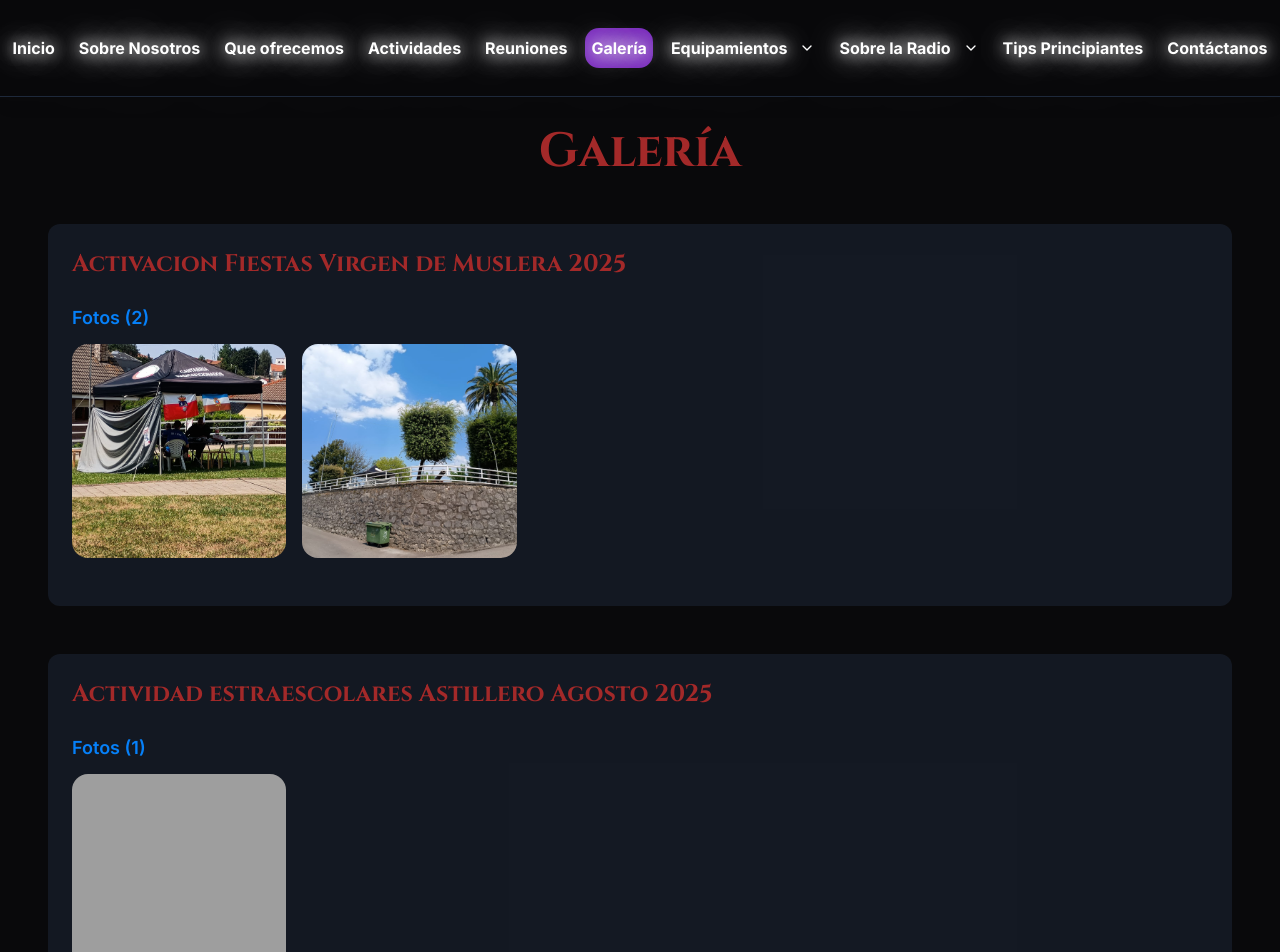
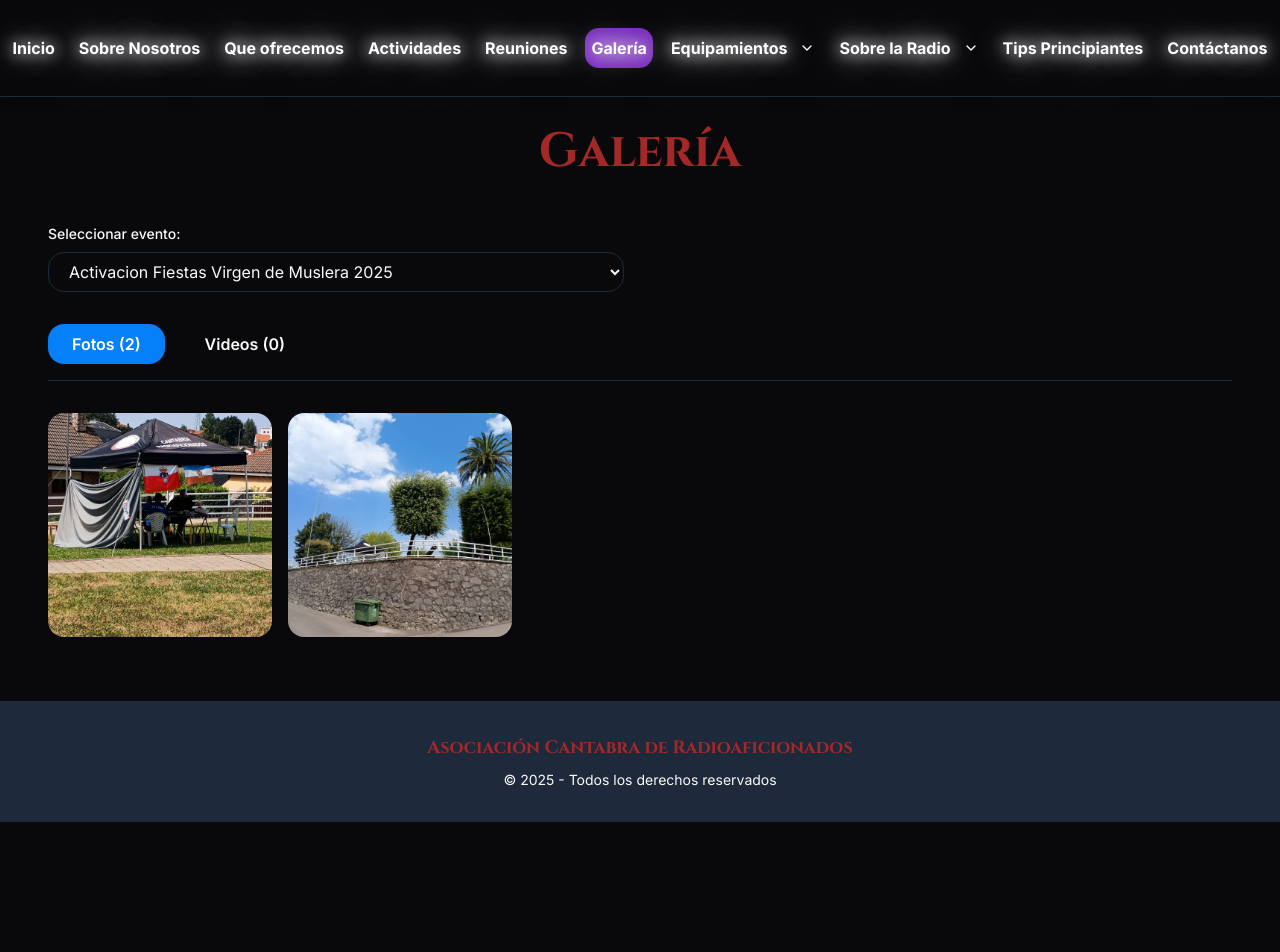
Before and after one commit to GospaMiguel/miguelradioweb1, a React (Vite) app: page /galeria in a window 1280 px wide. Shown: the top 952 px of the page. After the commit the page ends 822 px from the top, so only its background shows below. Built offline with nearby package versions, Linux system fonts and the light colour scheme; grey boxes are pictures that could not be loaded; the HTML template or start-up script is replaced by a standard one.

Commit message:
Reverted to commit 29b7a9a69043e70209bea972206e40d05b7f630f

```diff
--- a/src/pages/Galeria.tsx
+++ b/src/pages/Galeria.tsx
@@ -175,12 +175,22 @@ export const categories: Category[] = [
 ];
 
 const Galeria = () => {
+  const [selectedCategory, setSelectedCategory] = useState<string>(categories[0].id);
   const [lightboxOpen, setLightboxOpen] = useState(false);
   const [currentItemIndex, setCurrentItemIndex] = useState(0);
-  const [lightboxItems, setLightboxItems] = useState<GalleryItem[]>([]);
+  const [currentMediaType, setCurrentMediaType] = useState<"image" | "video">("image");
 
-  const openLightbox = (items: GalleryItem[], index: number) => {
-    setLightboxItems(items);
+  const currentCategory = categories.find((cat) => cat.id === selectedCategory);
+  const allItems = currentCategory?.items || [];
+
+  // Separar fotos y videos
+  const photos = allItems.filter((item) => item.type === "image");
+  const videos = allItems.filter((item) => item.type === "video");
+
+  // Items actuales según el tipo seleccionado
+  const currentItems = currentMediaType === "image" ? photos : videos;
+
+  const openLightbox = (index: number) => {
     setCurrentItemIndex(index);
     setLightboxOpen(true);
   };
@@ -190,11 +200,11 @@ const Galeria = () => {
   };
 
   const goToPrevious = () => {
-    setCurrentItemIndex((prev) => (prev === 0 ? lightboxItems.length - 1 : prev - 1));
+    setCurrentItemIndex((prev) => (prev === 0 ? currentItems.length - 1 : prev - 1));
   };
 
   const goToNext = () => {
-    setCurrentItemIndex((prev) => (prev === lightboxItems.length - 1 ? 0 : prev + 1));
+    setCurrentItemIndex((prev) => (prev === currentItems.length - 1 ? 0 : prev + 1));
   };
 
   const handleKeyDown = (e: React.KeyboardEvent) => {
@@ -213,50 +223,67 @@ const Galeria = () => {
             Galería
           </h1>
 
-          {/* Todos los eventos */}
-          <div className="space-y-12">
-            {categories.map((category) => {
-              const photos = category.items.filter((item) => item.type === "image");
-              const videos = category.items.filter((item) => item.type === "video");
+          {/* Selector de categorías */}
+          <div className="mb-6 md:mb-8">
+            <label htmlFor="category-select" className="block text-sm font-medium text-foreground mb-2">
+              Seleccionar evento:
+            </label>
+            <select
+              id="category-select"
+              value={selectedCategory}
+              onChange={(e) => {
+                setSelectedCategory(e.target.value);
+                setCurrentItemIndex(0);
+              }}
+              className="w-full max-w-xl px-4 py-2 rounded-lg border border-border bg-background text-foreground focus:ring-2 focus:ring-primary focus:outline-none"
+            >
+              {categories.map((cat) => (
+                <option key={cat.id} value={cat.id}>
+                  {cat.name}
+                </option>
+              ))}
+            </select>
+          </div>
 
-              return (
-                <section key={category.id} id={category.id} className="bg-muted/50 rounded-xl p-4 md:p-6">
-                  <h2 className="font-display text-xl md:text-2xl font-bold text-primary mb-6">
-                    {category.name}
-                  </h2>
+          <div className="flex flex-col gap-6 md:gap-8">
+            {/* Grid de imágenes y videos */}
+            <main className="flex-1 space-y-8">
+              {/* Tabs para Fotos y Videos */}
+              <div className="flex gap-2 md:gap-4 border-b border-border pb-3 md:pb-4">
+                <button
+                  onClick={() => {
+                    setCurrentMediaType("image");
+                    setCurrentItemIndex(0);
+                  }}
+                  className={`px-4 md:px-6 py-2 rounded-lg font-semibold transition-colors text-sm md:text-base ${
+                    currentMediaType === "image"
+                      ? "bg-secondary text-secondary-foreground"
+                      : "text-foreground hover:bg-muted"
+                  }`}
+                >
+                  Fotos ({photos.length})
+                </button>
+                <button
+                  onClick={() => {
+                    setCurrentMediaType("video");
+                    setCurrentItemIndex(0);
+                  }}
+                  className={`px-4 md:px-6 py-2 rounded-lg font-semibold transition-colors text-sm md:text-base ${
+                    currentMediaType === "video"
+                      ? "bg-accent text-accent-foreground"
+                      : "text-foreground hover:bg-muted"
+                  }`}
+                >
+                  Videos ({videos.length})
+                </button>
+              </div>
 
-                  {/* Fotos */}
-                  {photos.length > 0 && (
-                    <div className="mb-6">
-                      <h3 className="text-lg font-semibold text-secondary mb-3">Fotos ({photos.length})</h3>
+              {/* Grid de contenido */}
               <div className="grid grid-cols-2 sm:grid-cols-3 md:grid-cols-4 lg:grid-cols-5 gap-2 md:gap-4">
-                        {photos.map((item, index) => (
+                {currentItems.map((item, index) => (
                   <button
                     key={index}
-                            onClick={() => openLightbox(photos, index)}
-                            className="aspect-square overflow-hidden rounded-lg hover:opacity-90 transition-opacity focus:outline-none focus:ring-2 focus:ring-primary"
-                          >
-                            <img
-                              src={item.thumbnail}
-                              alt={item.alt}
-                              loading="lazy"
-                              className="w-full h-full object-cover"
-                            />
-                          </button>
-                        ))}
-                      </div>
-                    </div>
-                  )}
-
-                  {/* Videos */}
-                  {videos.length > 0 && (
-                    <div>
-                      <h3 className="text-lg font-semibold text-accent mb-3">Videos ({videos.length})</h3>
-                      <div className="grid grid-cols-2 sm:grid-cols-3 md:grid-cols-4 lg:grid-cols-5 gap-2 md:gap-4">
-                        {videos.map((item, index) => (
-                          <button
-                            key={index}
-                            onClick={() => openLightbox(videos, index)}
+                    onClick={() => openLightbox(index)}
                     className="aspect-square overflow-hidden rounded-lg hover:opacity-90 transition-opacity focus:outline-none focus:ring-2 focus:ring-primary relative"
                   >
                     <img
@@ -265,19 +292,23 @@ const Galeria = () => {
                       loading="lazy"
                       className="w-full h-full object-cover"
                     />
+                    {item.type === "video" && (
                       <div className="absolute inset-0 flex items-center justify-center bg-black/30">
                         <div className="w-12 h-12 bg-red-600 rounded-full flex items-center justify-center">
                           <div className="w-0 h-0 border-l-[16px] border-l-white border-t-[10px] border-t-transparent border-b-[10px] border-b-transparent ml-1" />
                         </div>
                       </div>
+                    )}
                   </button>
                 ))}
               </div>
-                    </div>
+
+              {currentItems.length === 0 && (
+                <p className="text-foreground text-center py-12">
+                  No hay {currentMediaType === "image" ? "fotos" : "videos"} en esta categoría.
+                </p>
               )}
-                </section>
-              );
-            })}
+            </main>
           </div>
         </div>
       </div>
@@ -316,10 +347,10 @@ const Galeria = () => {
           </Button>
 
           {/* Contenido: Imagen o Video */}
-          {lightboxItems[currentItemIndex]?.type === "video" ? (
+          {currentItems[currentItemIndex]?.type === "video" ? (
             <iframe
-              src={`https://www.youtube.com/embed/${lightboxItems[currentItemIndex]?.videoId}?autoplay=1`}
-              title={lightboxItems[currentItemIndex]?.alt}
+              src={`https://www.youtube.com/embed/${currentItems[currentItemIndex]?.videoId}?autoplay=1`}
+              title={currentItems[currentItemIndex]?.alt}
               className="w-[90vw] h-[50.625vw] max-h-[90vh] max-w-[160vh]"
               allow="accelerometer; autoplay; clipboard-write; encrypted-media; gyroscope; picture-in-picture"
               allowFullScreen
@@ -327,8 +358,8 @@ const Galeria = () => {
             />
           ) : (
             <img
-              src={lightboxItems[currentItemIndex]?.full}
-              alt={lightboxItems[currentItemIndex]?.alt}
+              src={currentItems[currentItemIndex]?.full}
+              alt={currentItems[currentItemIndex]?.alt}
               className="max-h-[90vh] max-w-[90vw] object-contain"
               onClick={(e) => e.stopPropagation()}
             />
@@ -349,7 +380,7 @@ const Galeria = () => {
 
           {/* Contador */}
           <div className="absolute bottom-4 left-1/2 -translate-x-1/2 text-white text-sm">
-            {currentItemIndex + 1} / {lightboxItems.length}
+            {currentItemIndex + 1} / {currentItems.length}
           </div>
         </div>
       )}
```
Lines whose indentation alone changed are shown as unchanged.
